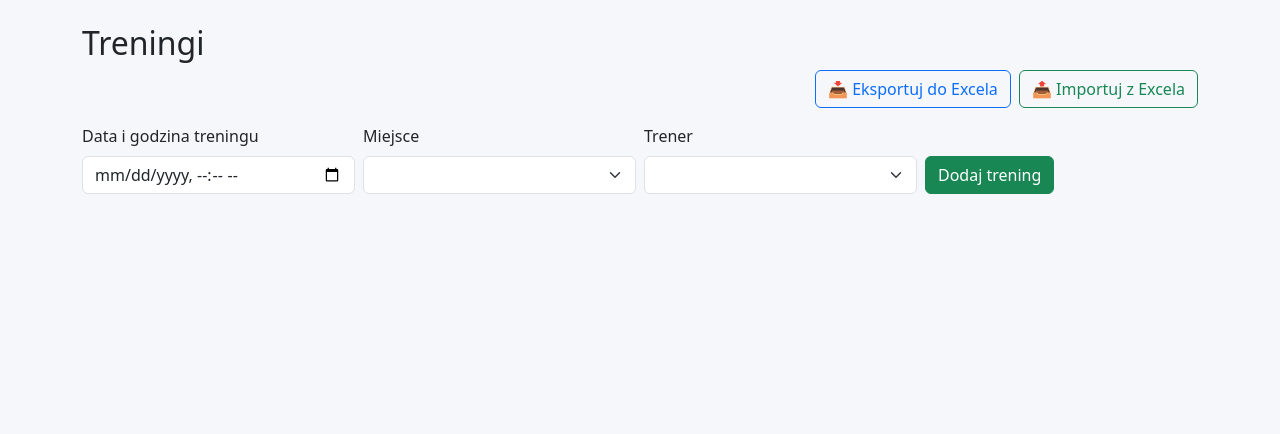
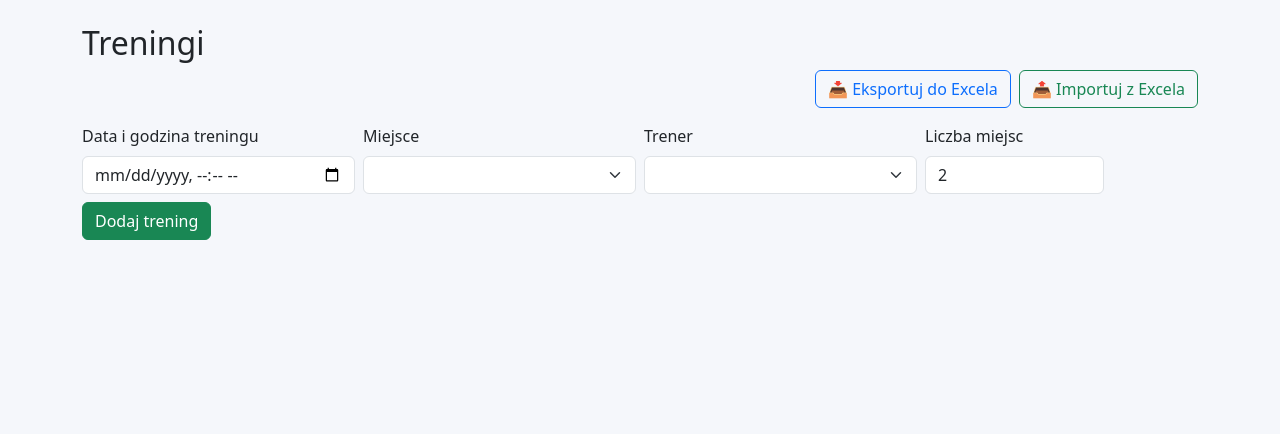
Before and after one commit to suchokrates1/treningi, a Flask app: page /admin/trainings in a window 1280 px wide. Shown: the part 166-600 px from the top of the page. Run offline with Flask 3, Linux system fonts and the light colour scheme; the visitor is signed in with stand-in values (Sample User, id 1); data that the repository does not hold is empty; parts of the project's set-up code (start-up, migrations or seed data) failed here and were passed over; some libraries are stand-ins or nearby versions.

Commit message:
Allow admins to set training capacity

```diff
--- a/app/admin_routes.py
+++ b/app/admin_routes.py
@@ -174,6 +174,7 @@ def manage_trainings():
             date=form.date.data,
             location_id=form.location_id.data,
             coach_id=form.coach_id.data,
+            max_volunteers=form.max_volunteers.data,
         )
         db.session.add(new_training)
         db.session.commit()
@@ -205,6 +206,7 @@ def edit_training(training_id):
         training.date = form.date.data
         training.location_id = form.location_id.data
         training.coach_id = form.coach_id.data
+        training.max_volunteers = form.max_volunteers.data
         db.session.commit()
         flash("Zaktualizowano trening.", "success")
         return redirect(url_for("admin.manage_trainings"))
--- a/app/forms.py
+++ b/app/forms.py
@@ -7,7 +7,7 @@ from wtforms import (
 )
 from wtforms.fields.datetime import DateTimeLocalField
 from flask_wtf.file import FileField
-from wtforms.validators import DataRequired, Length, Email, Optional
+from wtforms.validators import DataRequired, Length, Email, Optional, NumberRange
 from wtforms.fields import HiddenField, TelField
 from wtforms import IntegerField
 
@@ -37,6 +37,11 @@ class TrainingForm(FlaskForm):
     )
     coach_id = SelectField(
         'Trener', coerce=int, validators=[DataRequired()]
+    )
+    max_volunteers = IntegerField(
+        'Liczba miejsc',
+        default=2,
+        validators=[DataRequired(), NumberRange(min=1, max=20)],
     )
     submit = SubmitField('Zapisz')
 
--- a/app/templates/admin/edit_training.html
+++ b/app/templates/admin/edit_training.html
@@ -17,6 +17,10 @@
         {{ form.coach_id.label(class="form-label") }}
         {{ form.coach_id(class="form-select") }}
       </div>
+      <div class="col-auto col-lg-2">
+        {{ form.max_volunteers.label(class="form-label") }}
+        {{ form.max_volunteers(class="form-control") }}
+      </div>
       <div class="col-auto">
         <button class="btn btn-primary">Zapisz zmiany</button>
         <a href="{{ url_for('admin.manage_trainings') }}" class="btn btn-secondary ms-2">Anuluj</a>
--- a/app/templates/admin/trainings.html
+++ b/app/templates/admin/trainings.html
@@ -25,6 +25,10 @@
       <div class="col-auto col-lg-3">
         {{ form.coach_id.label(class="form-label") }}
         {{ form.coach_id(class="form-select") }}
+      </div>
+      <div class="col-auto col-lg-2">
+        {{ form.max_volunteers.label(class="form-label") }}
+        {{ form.max_volunteers(class="form-control") }}
       </div>
       <div class="col-auto">
         <button class="btn btn-success">Dodaj trening</button>
```
